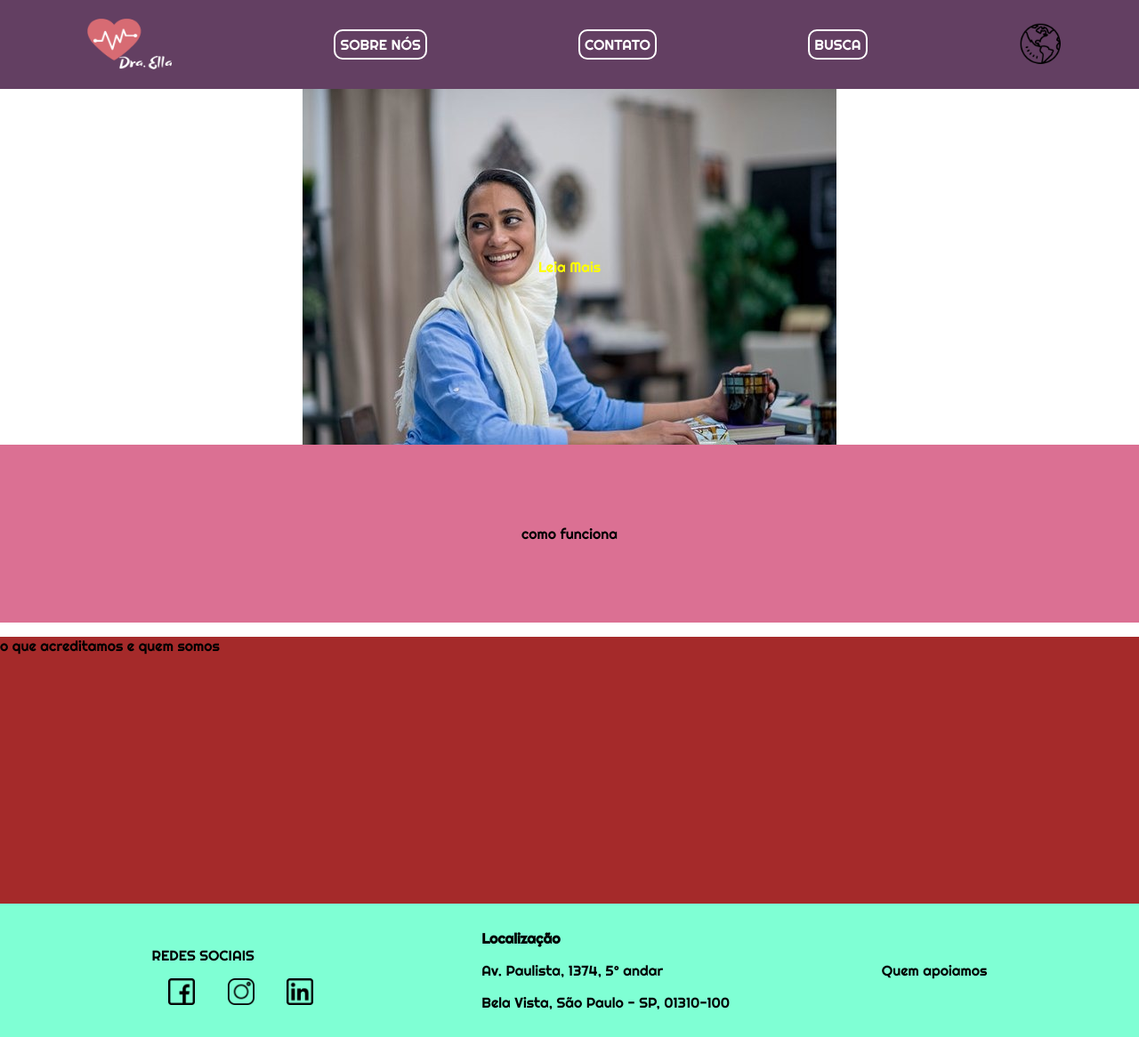
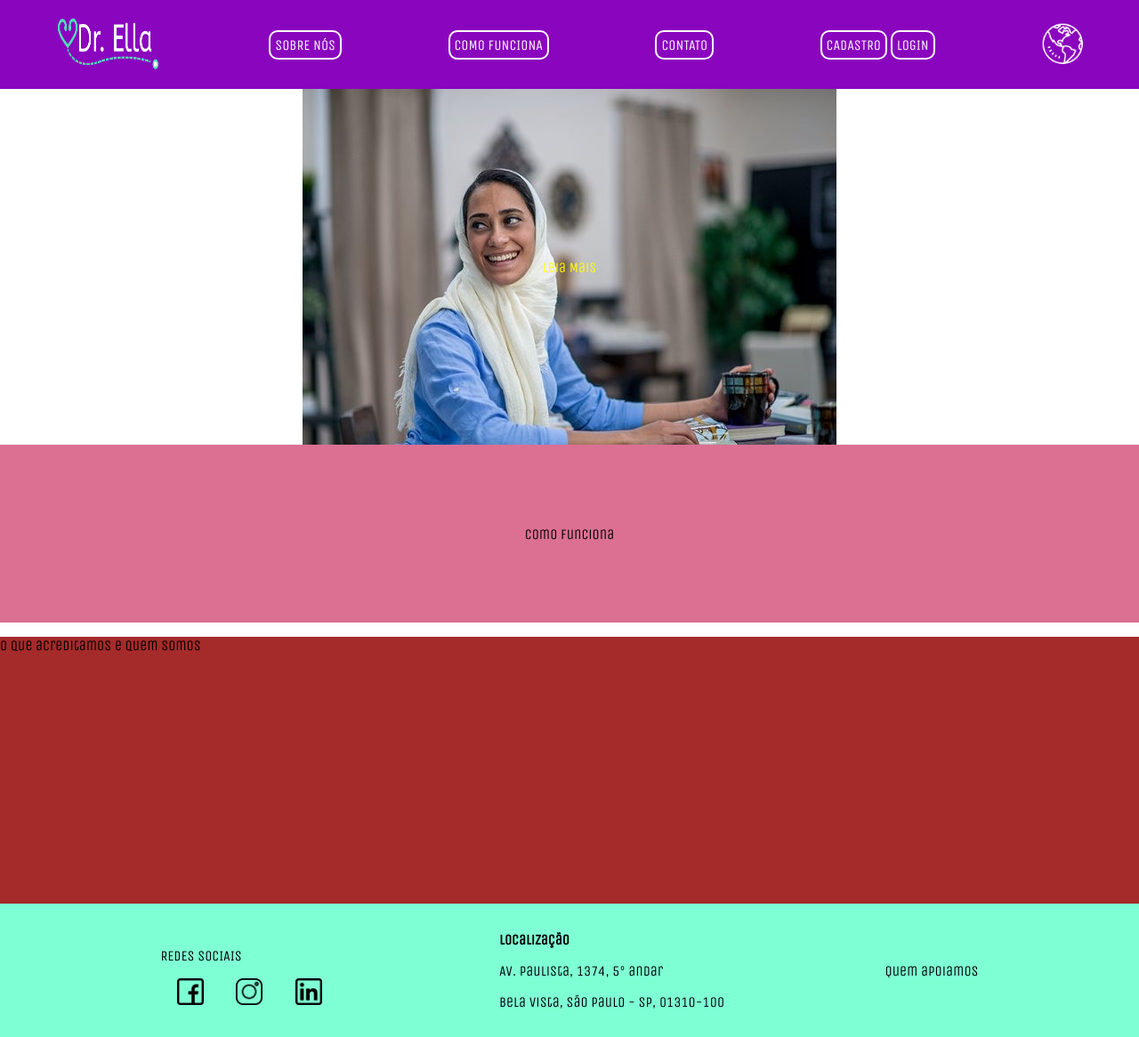
Before and after one commit to vanmtv/dr-ella, a Django app: page / in a window 1280 px wide. Shown: the whole page at 89% size. Run offline with Django 3.2, Linux system fonts and the light colour scheme.

Commit message:
adicionando novos: botões, logo, fonte e icone

```diff
--- a/app/static/css/layout-style.css
+++ b/app/static/css/layout-style.css
@@ -1,16 +1,18 @@
 body{
     margin:0;
-    font-family: 'Righteous', cursive;
+    font-family:  'Unica One', cursive;
+
 }
 
 nav{
-    background-color: #633F62;
+    background-color: #8A05BE;
     height: 100px;
     list-style-type: none;
     width: 100%;
     display: flex;
     align-items: center;
     justify-content: space-around;
+    flex-direction: row;
 }
 
 nav a{
@@ -21,14 +23,31 @@ nav a{
     padding: 5px;
     text-decoration: none;
 }
-
+nav a:hover{
+    color: #55D8B8;
+    font-weight: 800;
+    font-style: bolder;
+}
 .logo a{
     border-style: none;
 }
 
 nav a img{
-    height: 100px;
-    width: 110px;
+    height: 60px;
+    width: 113px;
+}
+.cadastro{
+    display: contents;
+    width: 20px;
+    height: 20px;
+    cursor: pointer;
+}
+
+.login{
+    display: contents;
+    width: 20px;
+    height: 20px;
+    cursor: pointer;
 }
 
 footer{
--- a/app/templates/layout.html
+++ b/app/templates/layout.html
@@ -8,7 +8,7 @@
     <meta http-equiv="X-UA-Compatible" content="ie=edge">
     <script defer src="{% static 'js/script.js' %}"></script>
     <script type="text/javascript" src="//translate.google.com/translate_a/element.js?cb=googleTranslateElementInit"></script>
-    <link href="https://fonts.googleapis.com/css?family=Righteous&display=swap" rel="stylesheet">
+    <link href="https://fonts.googleapis.com/css?family=Unica+One&display=swap" rel="stylesheet">
     <link rel="stylesheet" href="{% static 'css/layout-style.css' %}">
     <link rel="stylesheet" href="{% static 'css/home-style.css' %}">
     <link rel="stylesheet" href="{% static 'css/contato-style.css' %}">
@@ -18,16 +18,19 @@
 <body>
     <nav>
         <li class="logo">
-            <a href="/"><img src="{% static 'images/dr-ella.png' %}" alt=""></a>
+            <a href="/"><img src="{% static 'images/logo.png' %}" alt=""></a>
         </li>
         <li><a href="/sobre-nos">SOBRE NÓS</a></li>
+        <li><a href="/funciona">COMO FUNCIONA</a></li>
         <li><a href="/contato">CONTATO</a></li>
-        <!-- <li><a href="login/">LOGIN</a></li> -->
-        <li><a href="/busca">BUSCA</a></li>
+        <div>
+            <li class="cadastro"><a href="/cadastro">CADASTRO</a></li>
+            <li class="login"><a href="login/">LOGIN</a></li>
+        </div>
 
         <li id="google_translate_element"></li>
         <li>
-            <img class="tradutor" onclick="mostrar()" src="{% static 'images/globo.png' %}" alt="globo">
+            <img class="tradutor" onclick="mostrar()" src="{% static 'images/globowhite.png' %}" alt="globo">
         </li>
         <script type="text/javascript">
             function googleTranslateElementInit() {
```
Also changed, not shown: app/static/images/dr-ella.png (deleted), app/static/images/globo.png (deleted), app/static/images/globowhite.png (added), app/static/images/logo.png (added), app/templates/cadastro.html (added), app/templates/funciona.html (added).
